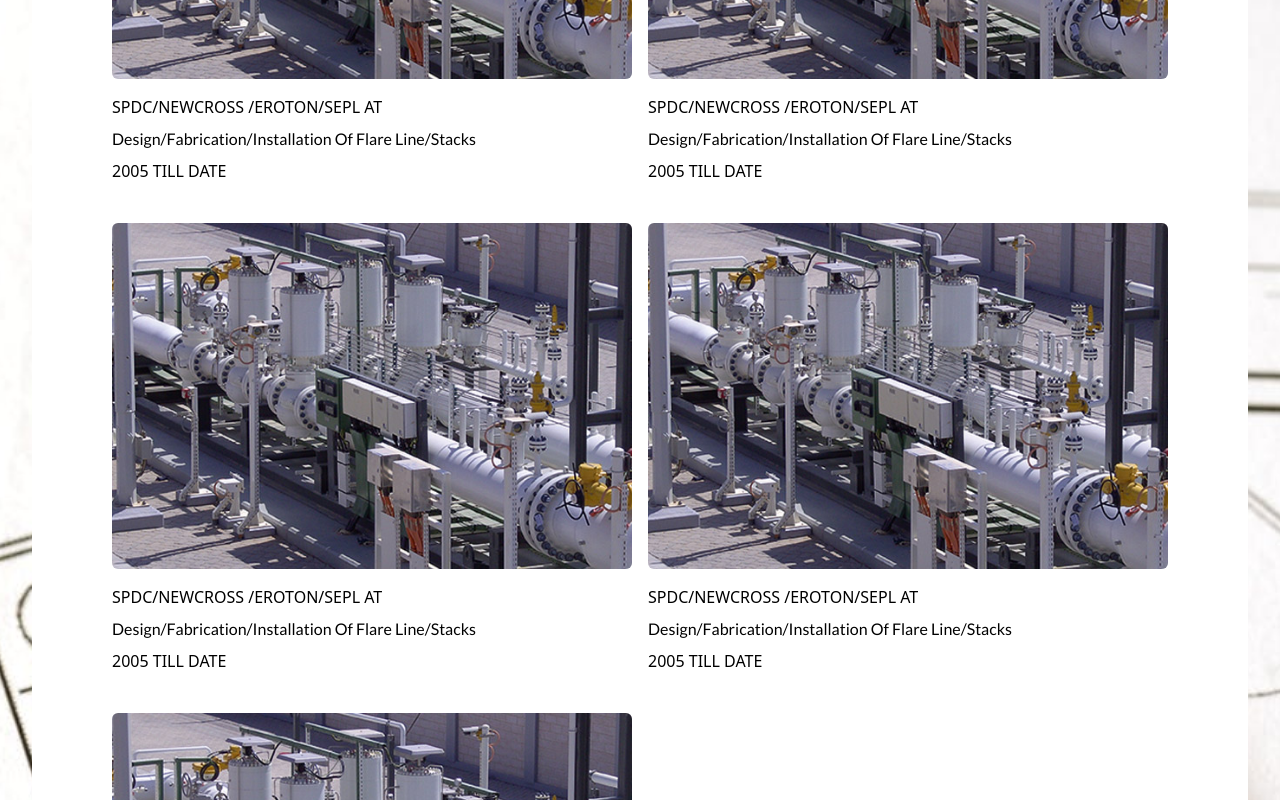
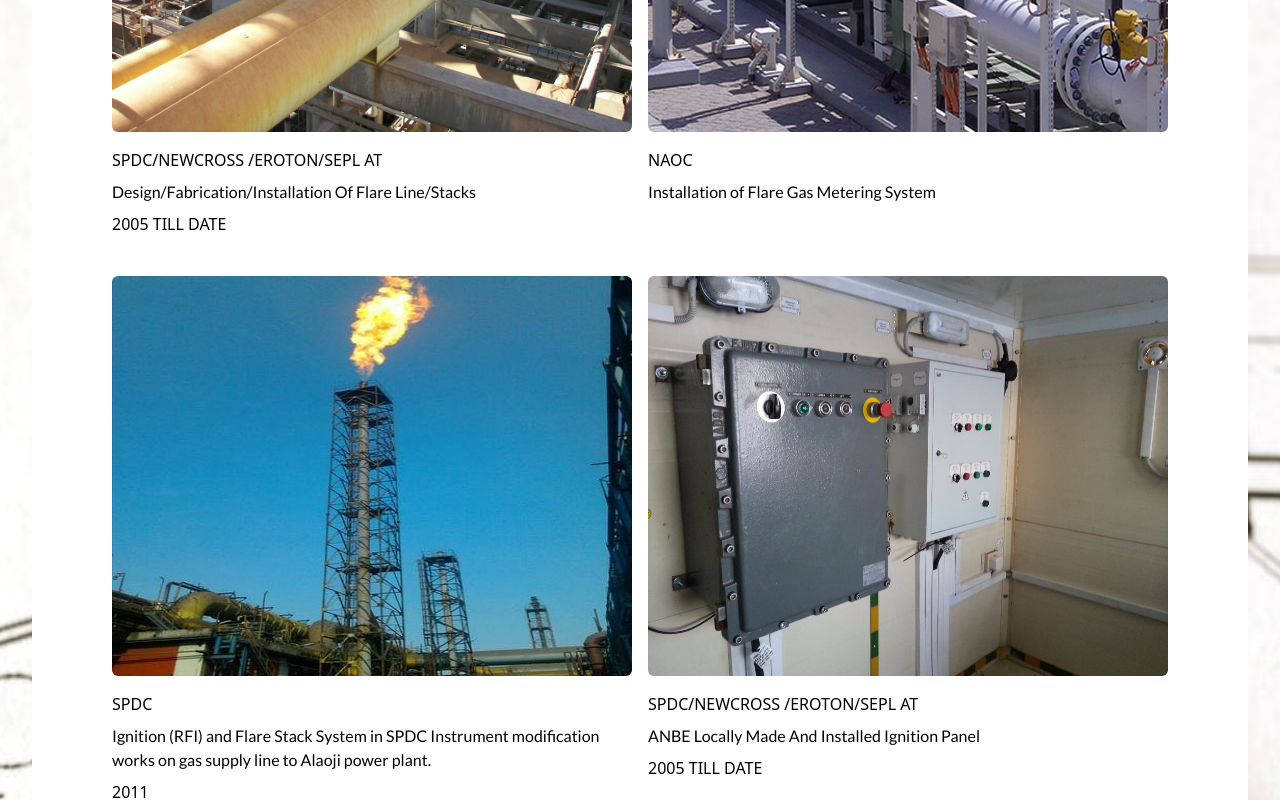
Before and after one commit to MadFury94/anbe, a Vue app: page /projects in a window 1280 px wide. Shown: the part 1340-2140 px from the top of the page. Built offline with nearby package versions, Linux system fonts and the light colour scheme; what prettier-plugin-tailwindcss would draw is missing.

Commit message:
fixed build issue
fixed footerlayout impor issue

```diff
--- a/src/App.vue
+++ b/src/App.vue
@@ -1,7 +1,7 @@
 <script setup lang="ts">
-import { RouterLink, RouterView } from "vue-router";
+import { RouterView } from "vue-router";
 import HeaderLayout from "./layouts/headerLayout.vue";
-import FooterLayout from "./layouts/FooterLayout.vue";
+import FooterLayout from "./layouts/footerLayout.vue";
 </script>
 
 <template>
--- a/src/components/ProjectListComponent.vue
+++ b/src/components/ProjectListComponent.vue
@@ -12,15 +12,15 @@
         </div>
         <div class="relative px-4 py-16 sm:px-6 sm:py-24 lg:py-32 lg:px-8">
           <div class="gap-y-10 gap-x-4 bg-white p-20 lg:grid lg:grid-cols-2">
-            <div v-for="(item, index) in 5" :key="index">
+            <div v-for="(item, index) in projectList" :key="index">
               <img
-                class="rounded-md"
-                src="/images/projects/10306556362782-1.jpg"
+                class="h-[400px] w-[600px] rounded-md"
+                :src="`/images/projects/${item.image}`"
               />
               <div class="mt-4 space-y-2">
-                <h3>SPDC/NEWCROSS /EROTON/SEPL AT</h3>
-                <p>Design/Fabrication/Installation Of Flare Line/Stacks</p>
-                <h3>2005 TILL DATE</h3>
+                <h3>{{ item.title }}</h3>
+                <p class="w-[400] break-words">{{ item.subTitle }}</p>
+                <h3 v-if="item.date">{{ item.date }}</h3>
               </div>
             </div>
           </div>
@@ -32,7 +32,7 @@
 
 ,
 <script setup>
-/* const projectList = [
+const projectList = [
   {
     title: "SPDC/NEWCROSS /EROTON/SEPL AT",
     subTitle: "Design/Fabrication/Installation Of Flare Line/Stacks",
@@ -43,19 +43,31 @@
     title: "NAOC",
     subTitle: "Installation of Flare Gas Metering System",
     image: "10306556362782.jpg",
-    date: "",
   },
   {
-    title: "",
-    subTitle: "",
+    title: "SPDC",
+    subTitle:
+      "Ignition (RFI) and Flare Stack System in SPDC Instrument modification works on gas supply line to Alaoji power plant.",
     image: "flare-system-500x500-1.jpg",
-    date: "",
+    date: "2011",
   },
   {
-    title: "",
-    subTitle: "",
-    image: "flare-system-500x500-1.jpg",
-    date: "",
+    title: "SPDC/NEWCROSS /EROTON/SEPL AT",
+    subTitle: "ANBE Locally Made And Installed Ignition Panel",
+    image: "b48a17e61478972b1ea71b8aa791c1ae.jpg",
+    date: "2005 TILL DATE",
   },
-]; */
+  {
+    title: "FLUENTA REP",
+    subTitle: "Installation Of Flare Gas Metering System",
+    image: "10306556362782.jpg",
+  },
+  {
+    title: "SPDC",
+    subTitle:
+      "Fabrication of Gaslift Phase 3 Spools & Pipe support(SEA EAGLE) SPDC",
+    image: "Gallery-BAE-woodside4__FocusFillWzExMTYsODM4LCJ5IiwwXQ.jpg",
+    date: "2015",
+  },
+];
 </script>
```
